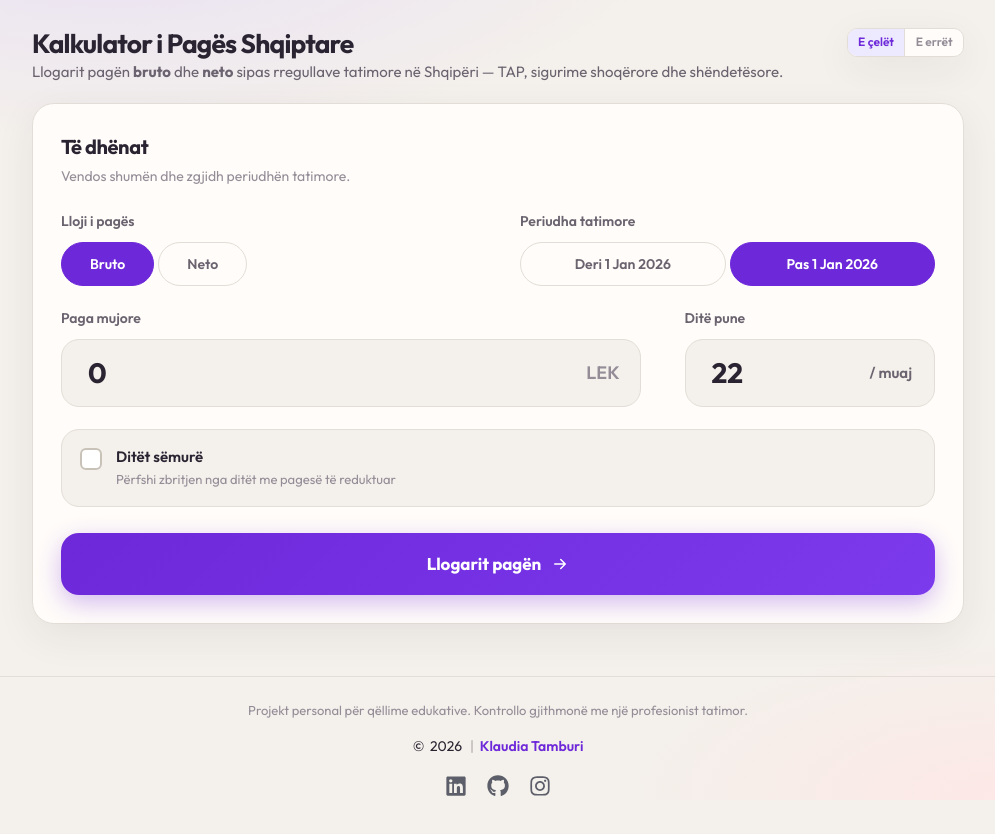
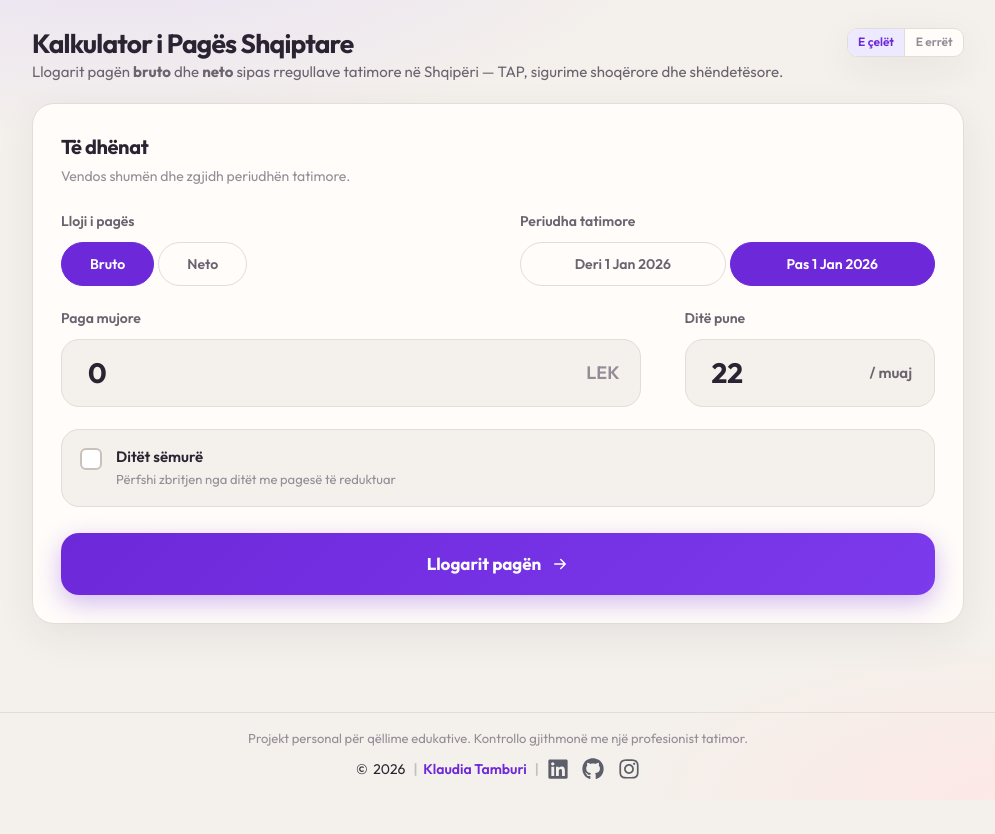
Before and after one commit to ktamburi/llogarit-pagen, a plain HTML site: page index.html in a window 1280 px wide. Shown: the whole page, without its empty margins (142-1137 px from the left). After the commit the page ends 800 px from the top, so only its background shows below. Drawn offline with Linux system fonts and the light colour scheme.

Commit message:
Compact footer into two rows

```diff
--- a/index.html
+++ b/index.html
@@ -243,9 +243,8 @@
             aria-label="Portofoli i Klaudia Tamburit"
           >Klaudia Tamburi</a>
         </span>
-      </span>
-    </p>
-    <nav class="site-footer-social" aria-label="Lidhje sociale">
+        <span class="site-footer-sep" aria-hidden="true">|</span>
+        <span class="site-footer-social" role="navigation" aria-label="Lidhje sociale">
           <a
             class="site-footer-icon"
             href="https://www.linkedin.com/in/klaudiatamburi/"
@@ -273,7 +272,9 @@
           >
             <img src="icons/social-instagram.svg" width="22" height="22" alt="" decoding="async" />
           </a>
-    </nav>
+        </span>
+      </span>
+    </p>
   </footer>
 
   <script src="calculator.js"></script>
--- a/styles.css
+++ b/styles.css
@@ -673,14 +673,14 @@ body {
 .site-footer {
   flex-shrink: 0;
   margin-top: auto;
-  padding: 1.5rem 20px 2.5rem;
+  padding: 1rem 20px 1.25rem;
   border-top: 1px solid var(--border);
   text-align: center;
   color: var(--text-muted);
 }
 
 .site-footer-disclaimer {
-  margin: 0 auto 1rem;
+  margin: 0 auto 0.6rem;
   max-width: 980px;
   font-size: 0.8125rem;
   line-height: 1.5;
@@ -688,7 +688,7 @@ body {
 }
 
 .site-footer-copy {
-  margin: 0 0 1.1rem;
+  margin: 0;
   font-size: 0.875rem;
   color: var(--text);
 }
@@ -736,7 +736,7 @@ body {
   flex-wrap: wrap;
   justify-content: center;
   align-items: center;
-  gap: 1.25rem;
+  gap: 0.85rem;
   margin: 0;
   padding: 0;
 }
```
Lines whose indentation alone changed are shown as unchanged.
